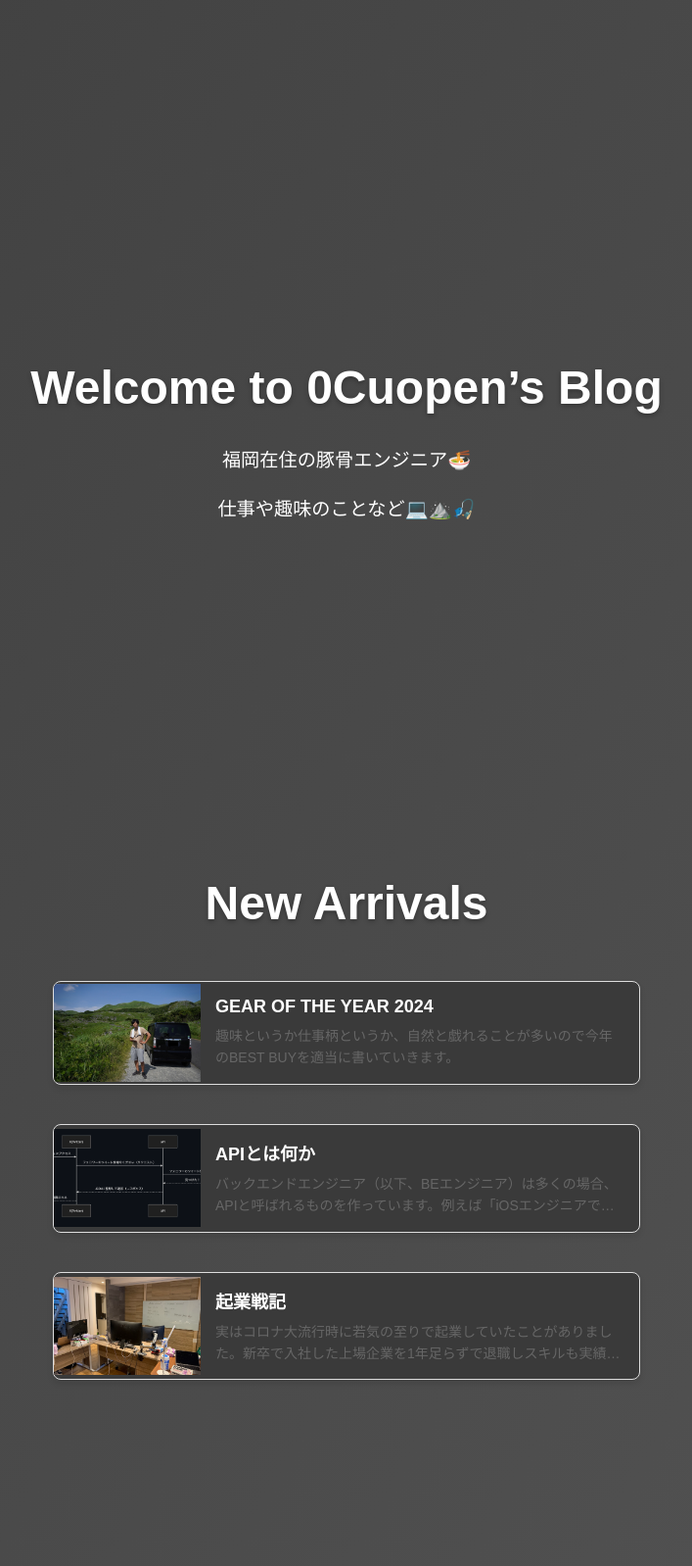
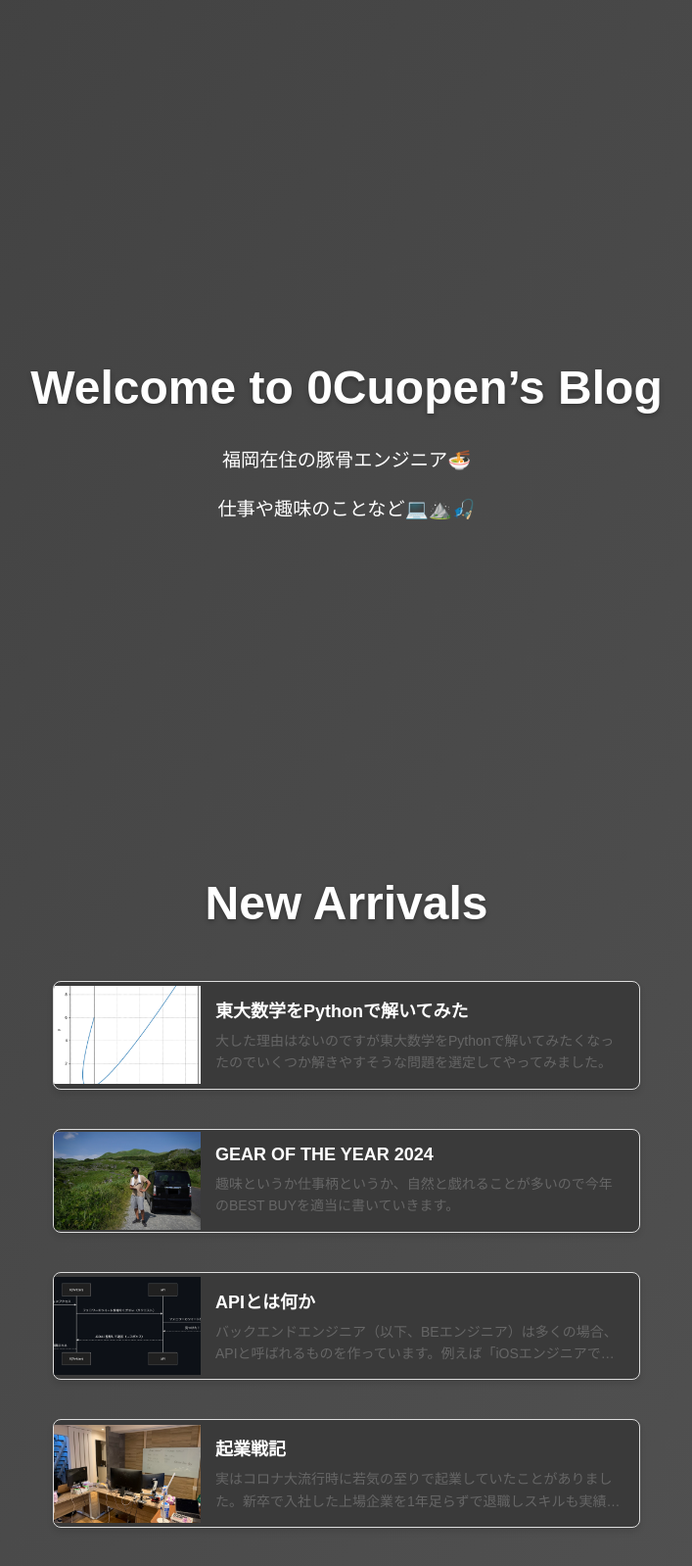
Before and after one commit to 0Cuopen/0cuopen.github.io, a Jekyll site: the page built from index.md, in a window 1280 px wide. Shown: the top 1598 px of the page at 98% size, without its empty margins (286-993 px from the left). Built offline with Jekyll 4.4.1, drawn with Linux system fonts in a browser that asks for light colours.

Commit message:
add MathJax

```diff
--- a/_layouts/default.html
+++ b/_layouts/default.html
@@ -14,6 +14,9 @@
     <meta name="twitter:url" content="{{ page.url }}">
     <title>{{ page.title }}</title>
     <link rel="stylesheet" href='../assets/css/style.css'>
+    <script type="text/javascript" async
+            src="https://cdn.jsdelivr.net/npm/mathjax@3/es5/tex-mml-chtml.js">
+    </script>
 </head>
 <body>
     <main>
--- a/index.md
+++ b/index.md
@@ -13,6 +13,15 @@
 
 # New Arrivals
 
+<div class="blog-container">
+    <a href="solve_UT_math_exam" class="blog-horizontal-card">
+        <img src="assets/images/ut_graph.png" alt="Blog Thumbnail" class="blog-thumbnail">
+        <div class="blog-content">
+            <h3 class="blog-title">東大数学をPythonで解いてみた</h3>
+            <p class="blog-description">大した理由はないのですが東大数学をPythonで解いてみたくなったのでいくつか解きやすそうな問題を選定してやってみました。</p>
+        </div>
+    </a>
+</div>
 <div class="blog-container">
     <a href="gear_of_the_year_2024" class="blog-horizontal-card">
         <img src="assets/images/n_box.JPG" alt="Blog Thumbnail" class="blog-thumbnail">
```
